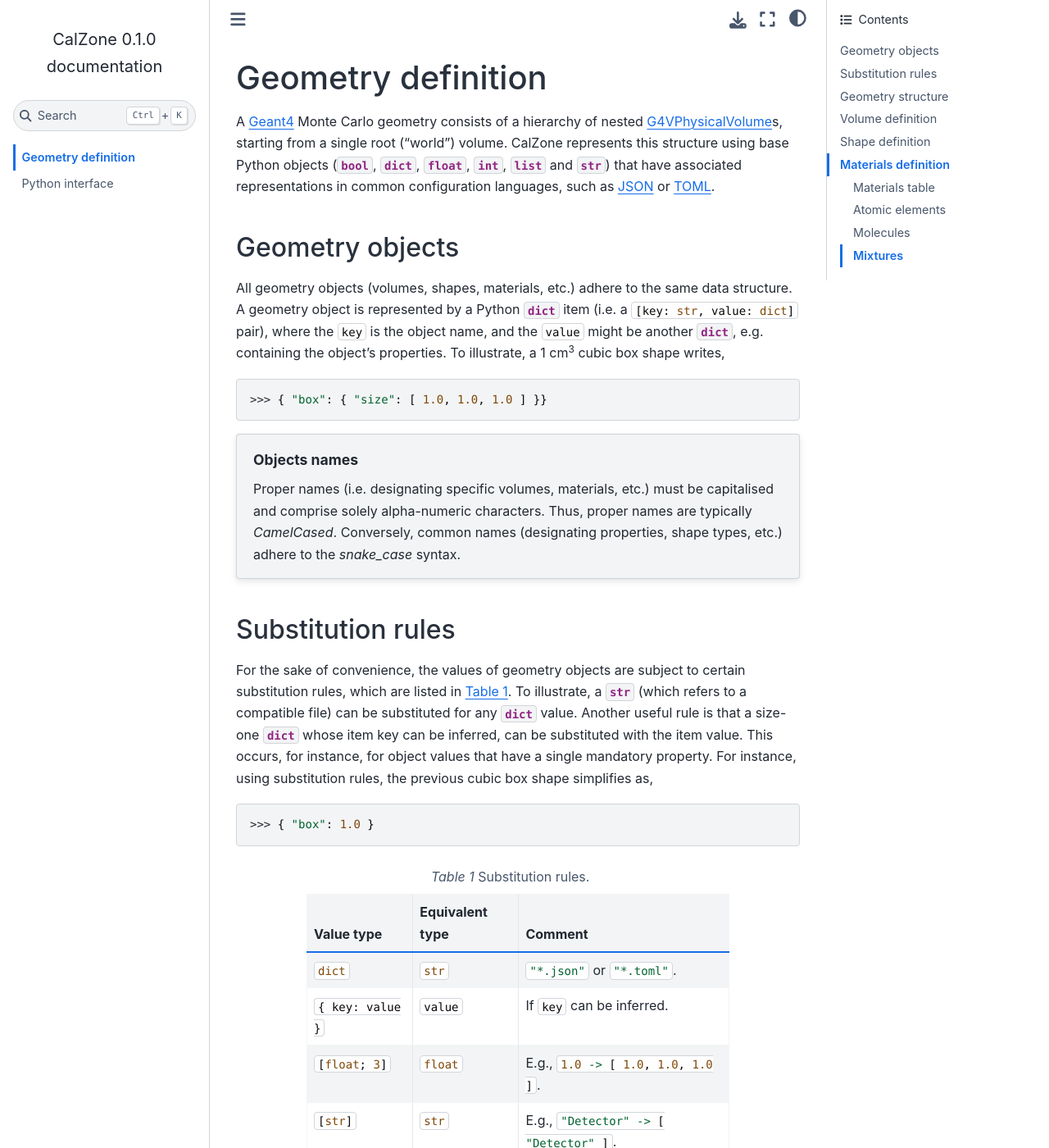
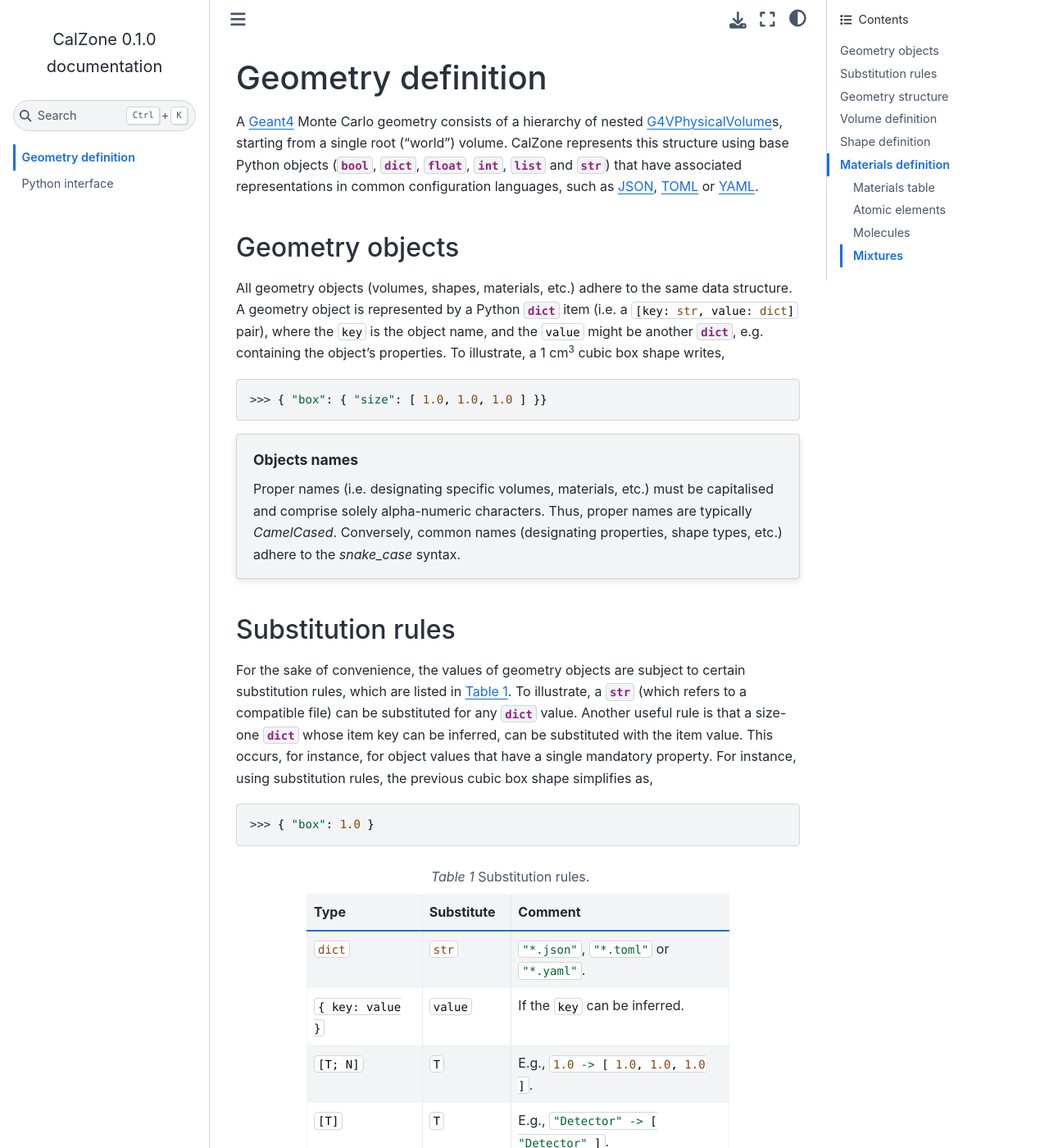
Before and after one commit to niess/calzone, a Sphinx documentation site: the page built from docs/source/geometry.rst, in a window 1280 px wide and 1400 px high. Shown: the whole window at 82% size. Built offline with Sphinx 7.4.7 and the Sphinx Book theme 1.1.4, drawn with Linux system fonts in a browser that asks for light colours; some of the changed text lies outside the part shown.

```diff
--- /dev/null
+++ b/docs/source/_static/css/custom.css
@@ -0,0 +1,3 @@
+.underline {
+  text-decoration: underline;
+}
--- a/docs/source/conf.py
+++ b/docs/source/conf.py
@@ -30,7 +30,13 @@ rst_prolog = """
 .. role:: python(code)
     :language: python
     :class: highlight
+
+.. role:: underline
+    :class: underline
 """
 
 html_theme = "sphinx_book_theme"
 html_static_path = ["_static"]
+html_css_files = [
+    'css/custom.css',
+]
--- a/docs/source/geometry.rst
+++ b/docs/source/geometry.rst
@@ -7,7 +7,7 @@ represents this structure using base Python objects
 (:external:py:class:`bool`, :external:py:class:`dict`,
 :external:py:class:`float`, :external:py:class:`int`, :external:py:class:`list`
 and :external:py:class:`str`) that have associated representations in common
-configuration languages, such as `JSON`_ or `TOML`_.
+configuration languages, such as `JSON`_, `TOML`_ or `YAML`_.
 
 Geometry objects
 ----------------
@@ -33,38 +33,41 @@ Substitution rules
 
 For the sake of convenience, the values of geometry objects are subject to
 certain substitution rules, which are listed in
-:numref:`tab-geometry-equivalences`. To illustrate, a :external:py:class:`str`
+:numref:`tab-geometry-substitutions`. To illustrate, a :external:py:class:`str`
 (which refers to a compatible file) can be substituted for any
 :external:py:class:`dict` value. Another useful rule is that a size-one
 :external:py:class:`dict` whose item key can be inferred, can be substituted
 with the item value. This occurs, for instance, for object values that have a
-single mandatory property. For instance, using substitution rules, the previous cubic box shape
-simplifies as,
+single mandatory property. For instance, using substitution rules, the previous
+cubic box shape simplifies as,
 
 >>> { "box": 1.0 }
 
-.. _tab-geometry-equivalences:
+.. _tab-geometry-substitutions:
 
 .. list-table:: Substitution rules.
    :width: 75%
    :widths: auto
    :header-rows: 1
 
-   * - Value type
-     - Equivalent type
+   * - Type
+     - Substitute
      - Comment
    * - :python:`dict`
      - :python:`str`
-     - :python:`"*.json"` or :python:`"*.toml"`.
+     - :python:`"*.json"`, :python:`"*.toml"` or :python:`"*.yaml"`.
    * - :python:`{ key: value }`
      - :python:`value`
-     - If :python:`key` can be inferred.
-   * - :python:`[float; 3]`
-     - :python:`float`
+     - If the :python:`key` can be inferred.
+   * - :python:`[T; N]`
+     - :python:`T`
      - E.g., :python:`1.0 -> [ 1.0, 1.0, 1.0 ]`.
-   * - :python:`[str]`
-     - :python:`str`
+   * - :python:`[T]`
+     - :python:`T`
      - E.g., :python:`"Detector" -> [ "Detector" ]`.
+   * - :python:`[[float; 3]; 3]`
+     - :python:`[float; 3]`
+     - Rotation vector (with :underline:`angle in deg`).
 
 
 Geometry structure
@@ -552,3 +555,4 @@ composition. Optionaly, a *state* can be specified ( :python:`"gas"`,
 .. _NIST: https://geant4-userdoc.web.cern.ch/UsersGuides/ForApplicationDeveloper/html/Appendix/materialNames.html?highlight=nist#
 .. _STL: https://en.wikipedia.org/wiki/STL_(file_format)
 .. _TOML: https://toml.io/en/
+.. _YAML: https://yaml.org/
```
Also changed, not shown: docs/source/api.rst (+12 -6 lines), 6 other files.
